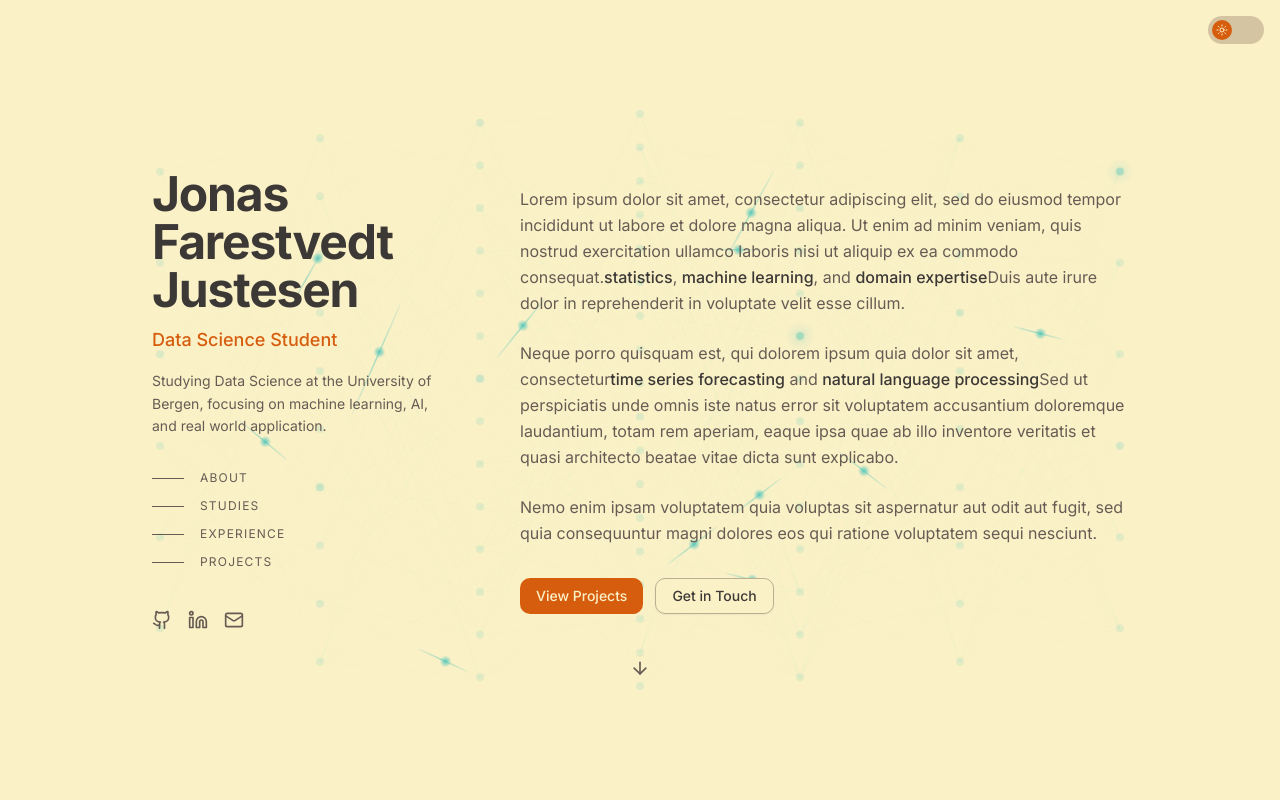
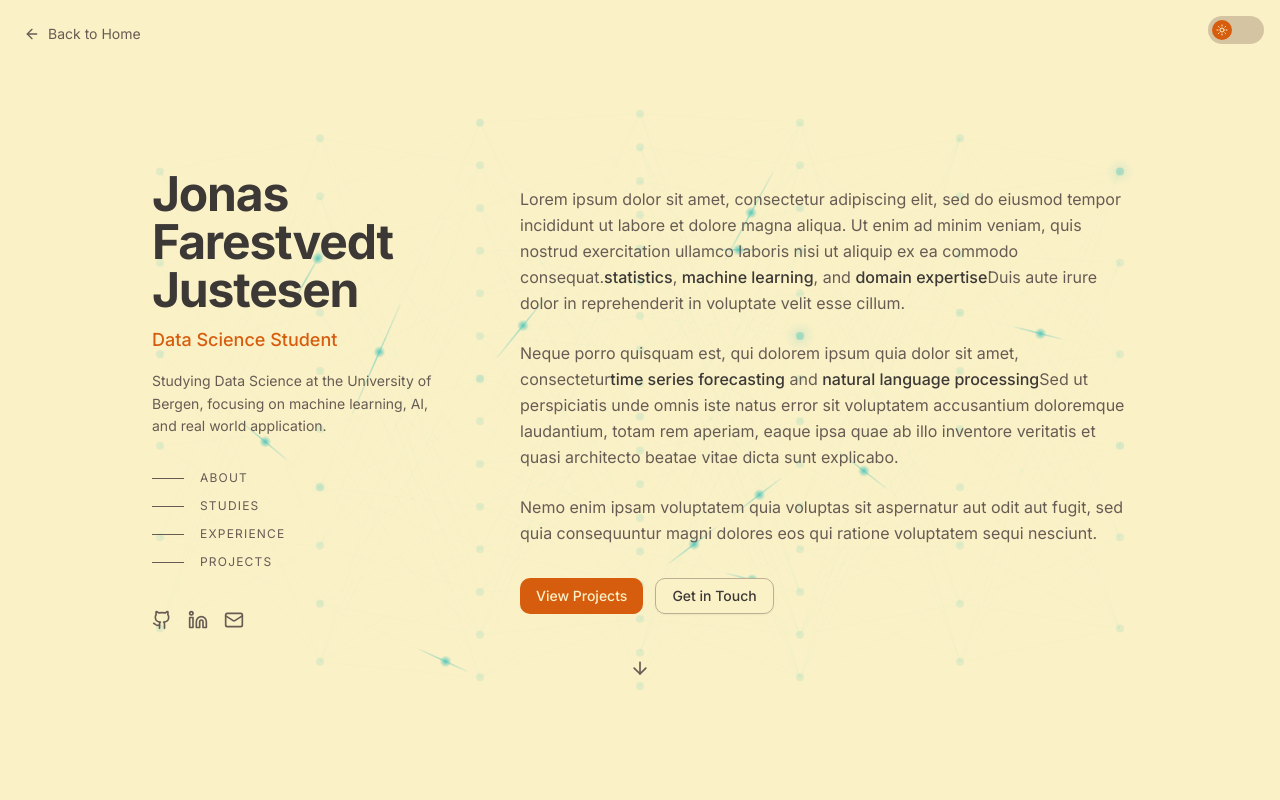
Before and after one commit to jonasjus/portfolio-website, a Next.js app: page /portfolio in a window 1280 px wide. Shown: the top 800 px of the page. Built offline with nearby package versions, Linux system fonts and the light colour scheme; no server answers.

Commit message:
Added "back to home" for portfolio to menu

```diff
--- a/app/portfolio/page.tsx
+++ b/app/portfolio/page.tsx
@@ -4,6 +4,8 @@ import { Experience } from "@/components/experience"
 import { Projects } from "@/components/projects"
 import { Contact } from "@/components/contact"
 import { Footer } from "@/components/footer"
+import Link from "next/link"
+import { ArrowLeft } from "lucide-react"
 
 // Configure your projects here
 // url is optional; without it, the project is shown as a manual entry
@@ -42,6 +44,15 @@ const GITHUB_USERNAME = "jonasjus"
 export default function PortfolioPage() {
   return (
     <main className="relative">
+      <div className="fixed top-6 left-6 z-20">
+        <Link
+          href="/"
+          className="group flex items-center gap-2 text-sm text-muted-foreground hover:text-foreground transition-colors duration-300"
+        >
+          <ArrowLeft className="w-4 h-4 group-hover:-translate-x-1 transition-transform duration-300" />
+          Back to Home
+        </Link>
+      </div>
       <Hero />
       <Skills />
       <Experience />
--- a/app/studies/page.tsx
+++ b/app/studies/page.tsx
@@ -71,11 +71,11 @@ export default function StudiesPage() {
                 {/* Back navigation */}
                 <div className="fixed top-6 left-6 z-20">
                     <Link
-                        href="/"
+                        href="/portfolio"
                         className="group flex items-center gap-2 text-sm text-muted-foreground hover:text-foreground transition-colors duration-300"
                     >
                         <ArrowLeft className="w-4 h-4 group-hover:-translate-x-1 transition-transform duration-300" />
-                        Back to Home
+                        Back to Portfolio
                     </Link>
                 </div>
 
```
Also changed, not shown: 1 other file (tests, documents, lock files or other folders).
